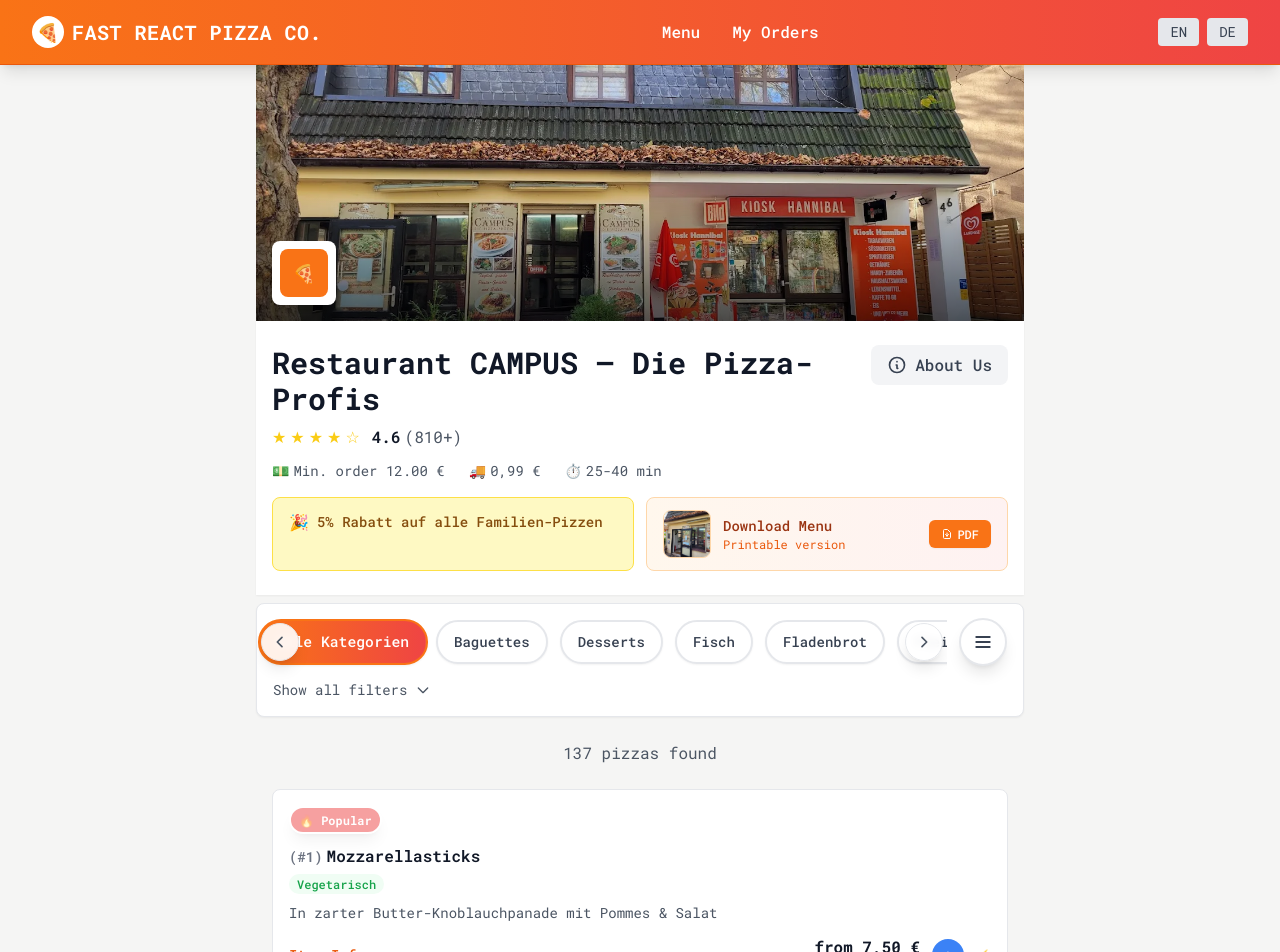
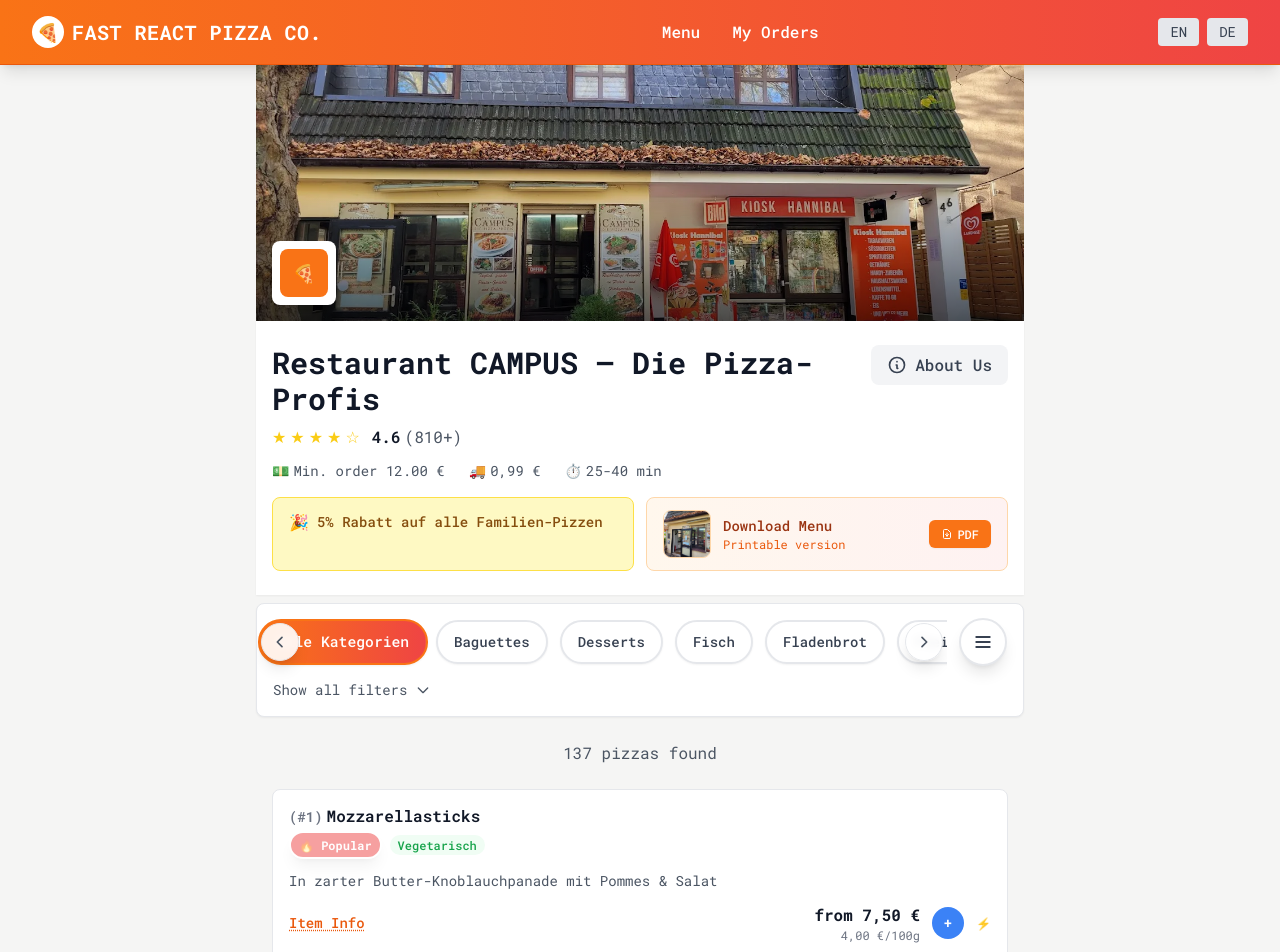
Before and after one commit to limbpuma/pizza_fast_delivery_collect, a React (Vite) app: page /menu in a window 1280 px wide. Shown: the top 952 px of the page. Built offline with nearby package versions, Linux system fonts and the light colour scheme.

Commit message:
Manual changes: Update MenuItemCompact with Item Info button and spicy/popular indicators

```diff
--- a/src/features/menu/MenuItemCompact.tsx
+++ b/src/features/menu/MenuItemCompact.tsx
@@ -66,7 +66,22 @@ function MenuItemCompact({ pizza }: MenuItemCompactProps) {  const { t } = useTr
   return (
     <>      <div className="pizza-card-compact bg-white rounded-lg border border-gray-200 hover:shadow-lg hover:border-orange-300 transition-all duration-200 p-4 group">
         <div className="flex flex-col gap-3">
-          {/* Popular and Spicy Level Badges */}
+
+
+          {/* Pizza Info */}
+          <div className="flex-1 min-w-0"><div className="flex items-start justify-between mb-2">
+              <div className="flex-1 min-w-0">
+                <h3 className="font-semibold text-gray-900 text-base leading-tight mb-1 truncate">
+                  <span className="text-sm text-gray-500 mr-1">
+                    {t('menu.productNumber', { number: id })}
+                  </span>
+                  {name}
+
+                </h3>
+
+
+                <div className="flex items-center gap-2 mb-1">
+                {/* Popular Badge */} {/* Popular and Spicy Level Badges */}
               <div className="flex items-center justify-between">
                 <div className="flex items-center gap-2">
                {/* Enhanced Popular Badge */}
@@ -75,7 +90,6 @@ function MenuItemCompact({ pizza }: MenuItemCompactProps) {  const { t } = useTr
                   🔥 Popular
                 </span>
                 )}
-
                             {/* Spicy Level */}
                 {germanInfo?.spicyLevel && (
                 <div className="flex">
@@ -85,25 +99,8 @@ function MenuItemCompact({ pizza }: MenuItemCompactProps) {  const { t } = useTr
                 </div>
                 )}
                 </div>
-
-            {/* View Details Button */}
-            <button
-              onClick={handleDetailsClick}
-              className="text-orange-500 hover:text-orange-600 text-sm font-medium opacity-0 group-hover:opacity-100 transition-opacity duration-200"
-            >
-              View Details
-            </button>
                 </div>
 
-          {/* Pizza Info */}
-          <div className="flex-1 min-w-0"><div className="flex items-start justify-between mb-2">
-              <div className="flex-1 min-w-0">
-                <h3 className="font-semibold text-gray-900 text-base leading-tight mb-1 truncate">
-                  <span className="text-sm text-gray-500 mr-1">
-                    {t('menu.productNumber', { number: id })}
-                  </span>
-                  {name}
-                </h3>
 
                 {/* Category Badge */}
                 {germanInfo && (
@@ -117,6 +114,9 @@ function MenuItemCompact({ pizza }: MenuItemCompactProps) {  const { t } = useTr
                     {getCategoryInGerman(germanInfo.category)}
                   </span>
                 )}
+
+              </div>
+
               </div>
             </div>
 
```
Lines whose indentation alone changed are shown as unchanged.
